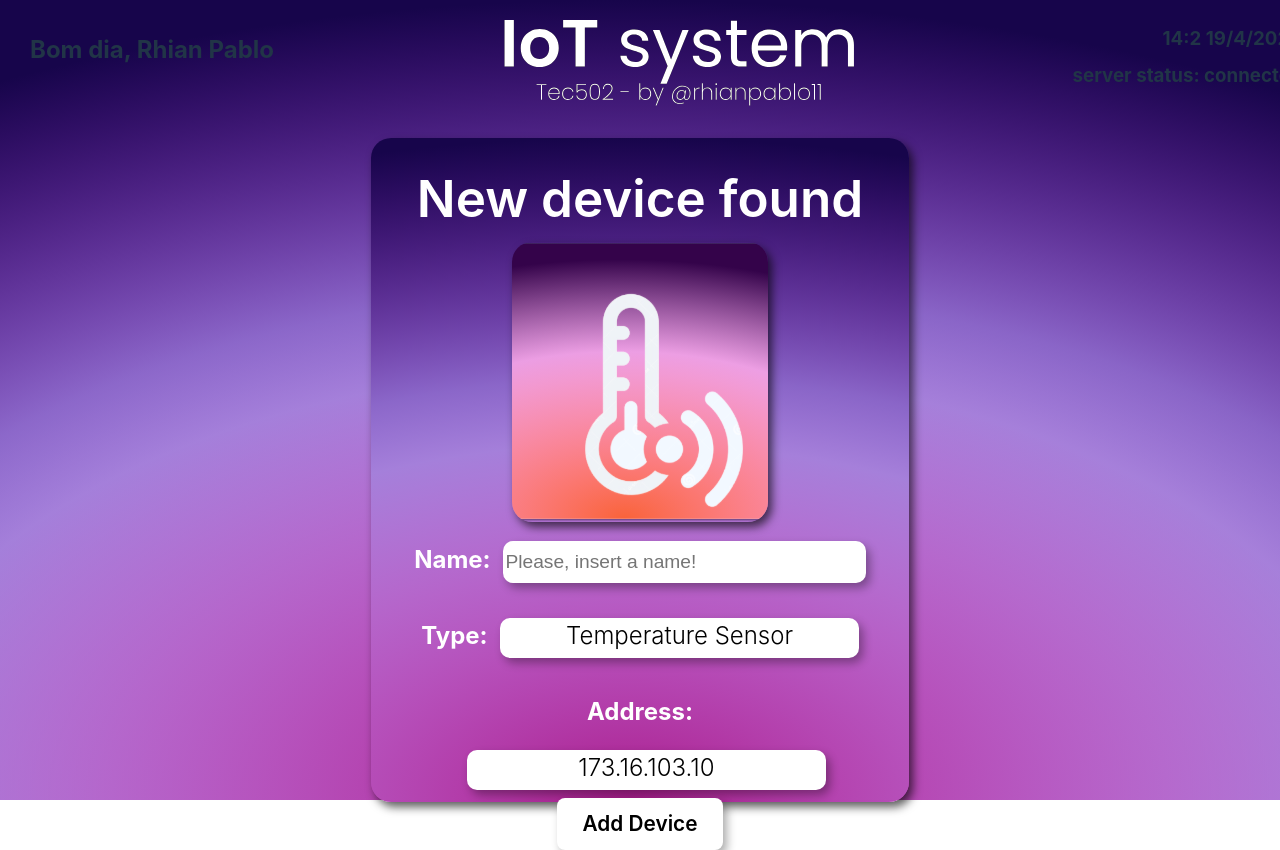
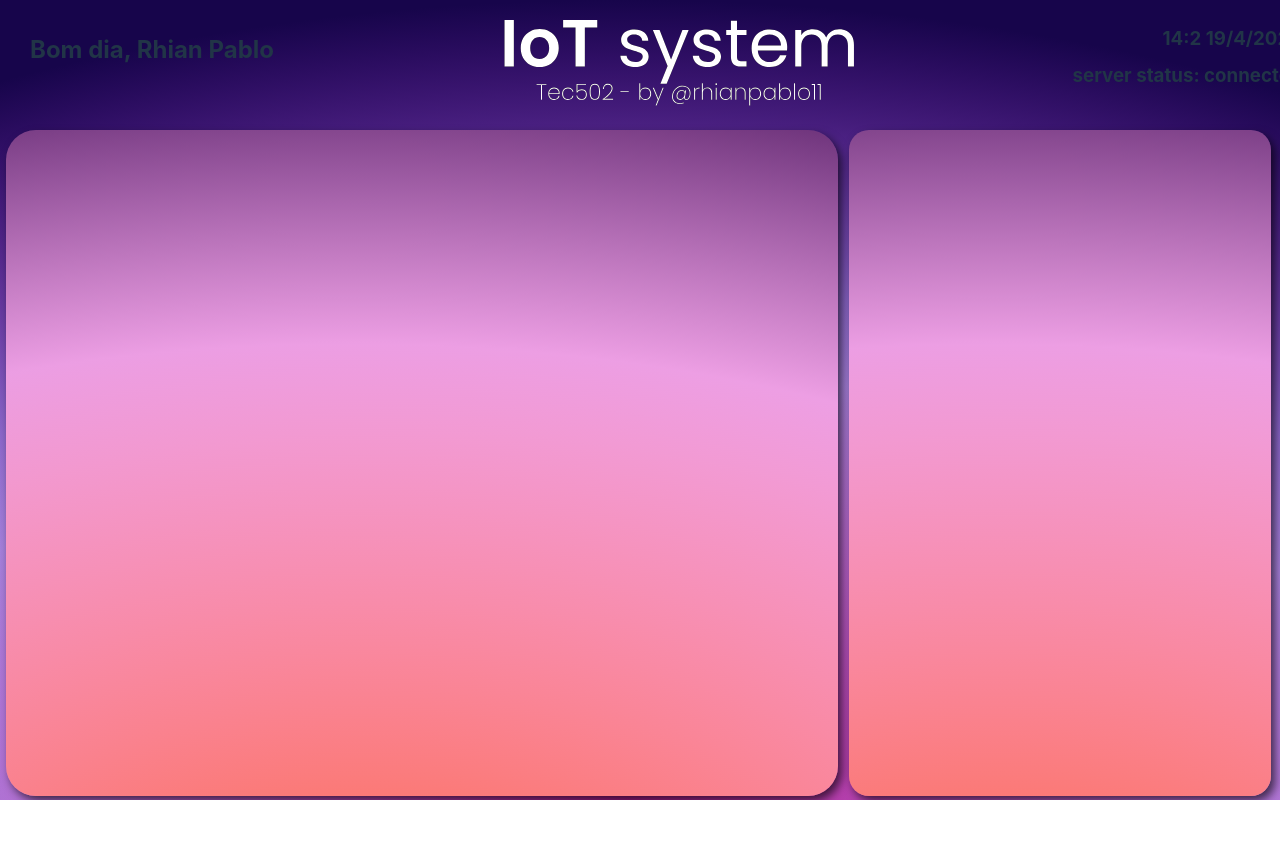
Before and after one commit to rhianpablo11/IoT-Tec502-PBL, a React (Vite) app in the folder interface/Iot-system/: page / in a window 1280 px wide. Shown: the top 850 px of the page. After the commit the page ends 800 px from the top, so only its background shows below. Built offline with nearby package versions, Linux system fonts and the light colour scheme.

Commit message:
💫 feat: adicionado componentes da tela principal
-os backgrounds em que vão estar os cards dos dispositivos, e ao lado o seus respectivos controles

```diff
--- a/interface/Iot-system/src/Cards/CardBackground.jsx
+++ b/interface/Iot-system/src/Cards/CardBackground.jsx
@@ -3,6 +3,8 @@ import logo from '../assets/logo.svg'
 import propsTypes from 'prop-types'
 import CardNoDevices from "./CardNoDevices";
 import CardNewDeviceDetected from "./CardNewDeviceDetected";
+import CardDevicesBackground from "./CardDevicesBackground";
+import CardBackgroundControlDevices from "./CardBackgroundControlDevices";
 
 function CardBackground(props){
     const data = new Date();
@@ -41,7 +43,12 @@ function CardBackground(props){
                         </h3>
                     </div>
                 </div>
-                <CardNewDeviceDetected />
+                <div className={styles.mainScreen}>
+                    <CardDevicesBackground />
+                    <CardBackgroundControlDevices />
+                </div>
+
+
 
             </div>
 
--- /dev/null
+++ b/interface/Iot-system/src/Cards/CardBackgroundControlDevices.jsx
@@ -0,0 +1,11 @@
+import styles from "./CardStyle.module.css"
+
+function CardBackgroundControlDevices(){
+    return(
+        <div className={styles.cardControlBackground}>
+
+        </div>
+    );
+}
+
+export default CardBackgroundControlDevices
--- /dev/null
+++ b/interface/Iot-system/src/Cards/CardDevicesBackground.jsx
@@ -0,0 +1,11 @@
+import styles from "./CardStyle.module.css"
+
+function CardDevicesBackground(){
+    return(
+        <div className={styles.cardDeviceBackground}>
+
+        </div>
+    );
+}
+
+export default CardDevicesBackground
--- a/interface/Iot-system/src/Cards/CardStyle.module.css
+++ b/interface/Iot-system/src/Cards/CardStyle.module.css
@@ -195,3 +195,33 @@
     font-weight: 600;
     box-shadow: 4px 5px 10px rgba(0, 0, 0, 0.329);
 }
+
+.cardDeviceBackground{
+    background: url(../assets/subBackgroundDark.svg);
+    background-position: center;
+    background-repeat: no-repeat;
+    background-size: auto;
+    width: 65vw;
+    height: 83.2vh;
+    margin-top: 3vh;
+    margin-left: 0.5vw;
+    border-radius: 30px;
+    box-shadow: 4px 5px 10px rgba(0, 0, 0, 0.644);
+}
+
+.cardControlBackground{
+    background: url(../assets/subBackgroundDark.svg);
+    background-position: center;
+    background-repeat: no-repeat;
+    background-size: auto;
+    width: 33vw;
+    height: 83.2vh;
+    margin-top: 3vh;
+    margin-left: 0.8vw;
+    border-radius: 20px;
+    box-shadow: 4px 5px 10px rgba(0, 0, 0, 0.644);
+}
+
+.mainScreen{
+    display: flex;
+}
```
